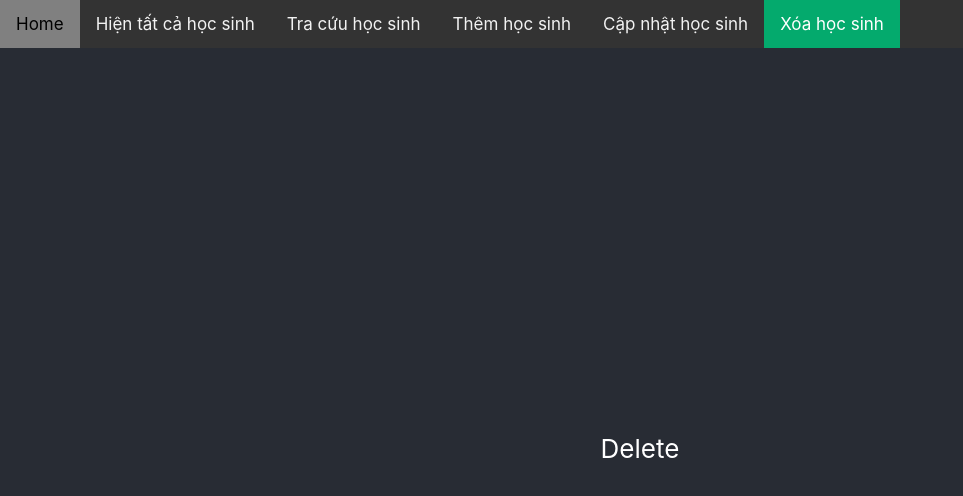
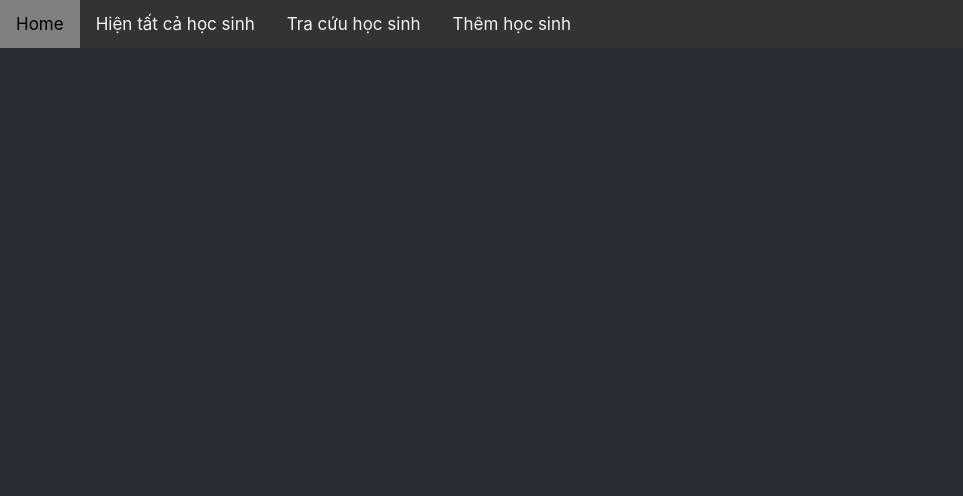
Before and after one commit to kienpro307/react-basic-students, a React (Create React App) app: page /delete in a window 1280 px wide. Shown: the top 496 px of the page, without its empty margins (0-963 px from the left). Built offline with nearby package versions, Linux system fonts and the light colour scheme.

Commit message:
24/04 ver 1.2

```diff
--- a/src/views/App.js
+++ b/src/views/App.js
@@ -1,16 +1,10 @@
 import "./App.scss";
 import Home from "./Function/Home";
 import Add from "./Function/Add";
-import Delete from "./Function/Delete";
-import Update from "./Function/Update";
 import ShowAll from "./Function/ShowAll";
 import Search from "./Function/Search";
 import Nav from "./Nav/Nav";
-import {
-  BrowserRouter,
-  Route,
-  Routes
-} from "react-router-dom";
+import { BrowserRouter, Route, Routes } from "react-router-dom";
 
 function App() {
   return (
@@ -22,8 +16,6 @@ function App() {
             <Route path="/" element={<Home />} />
             <Route path="/show-all" element={<ShowAll />} />
             <Route path="/add" element={<Add />} />
-            <Route path="/delete" element={<Delete />} />
-            <Route path="/update" element={<Update />} />
             <Route path="/search/" element={<Search />} />
           </Routes>
         </header>
--- a/src/views/Function/Add.js
+++ b/src/views/Function/Add.js
@@ -8,8 +8,9 @@ class Add extends React.Component {
 
   addNewStudent = (student) => {
     this.setState({
-      arrStudents: [...this.state.arrStudents, student]
+      arrStudents: [...this.state.arrStudents, student],
     });
+    console.log(this.state.arrStudents);
   };
 
   render() {
--- a/src/views/Function/Delete.js
+++ /dev/null
@@ -1,9 +0,0 @@
-import React from "react";
-
-class Delete extends React.Component {
-  render() {
-    return <>Delete</>;
-  }
-}
-
-export default Delete;
--- a/src/views/Function/Update.js
+++ /dev/null
@@ -1,9 +0,0 @@
-import React from "react";
-
-class Update extends React.Component {
-  render() {
-    return <>Update</>;
-  }
-}
-
-export default Update;
--- a/src/views/Nav/Nav.js
+++ b/src/views/Nav/Nav.js
@@ -11,8 +11,6 @@ class Nav extends React.Component {
           <NavLink to="/show-all">Hiện tất cả học sinh</NavLink>
           <NavLink to="/search">Tra cứu học sinh</NavLink>
           <NavLink to="/add">Thêm học sinh</NavLink>
-          <NavLink to="/update">Cập nhật học sinh</NavLink>
-          <NavLink to="/delete">Xóa học sinh</NavLink>
         </div>
       </div>
     );
```
